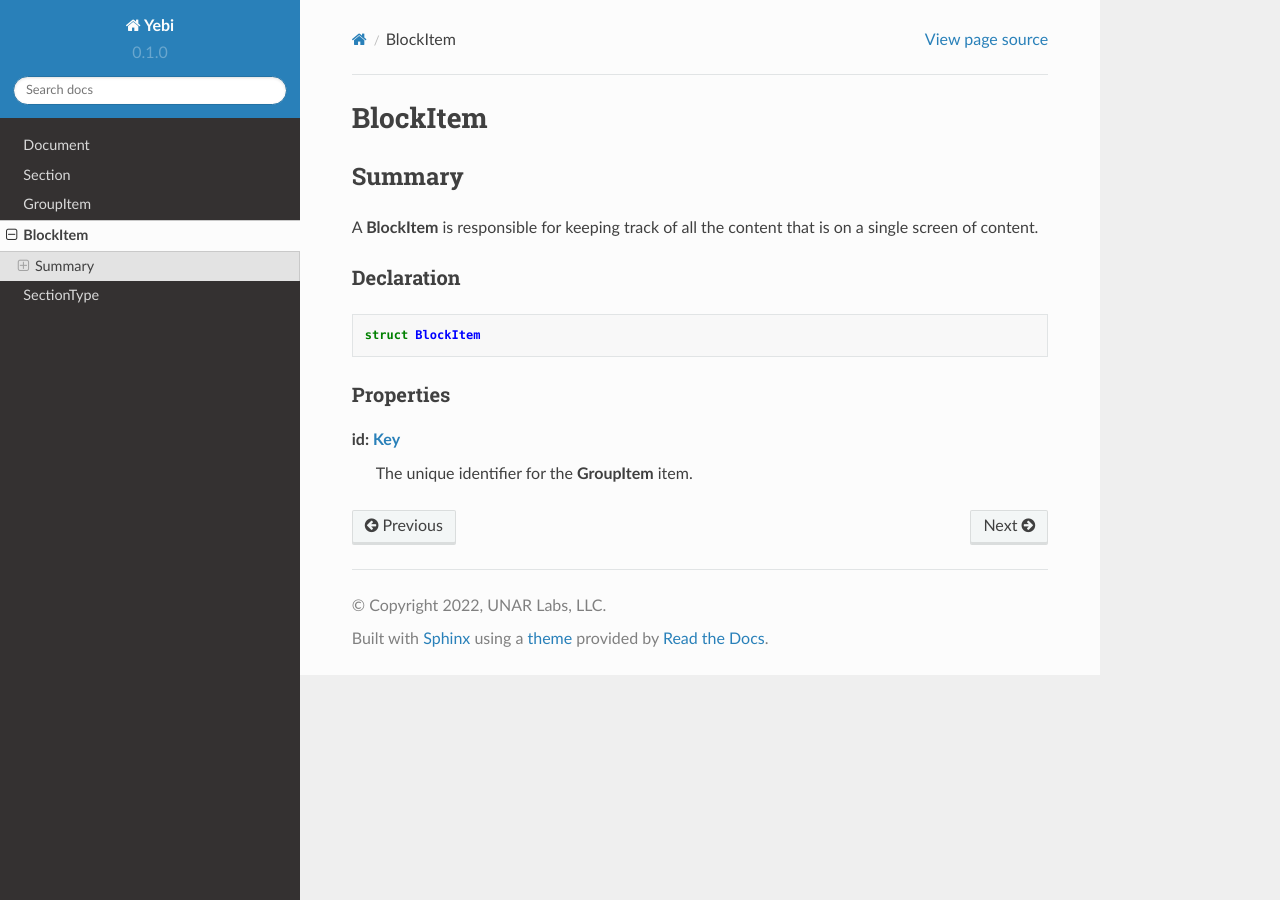
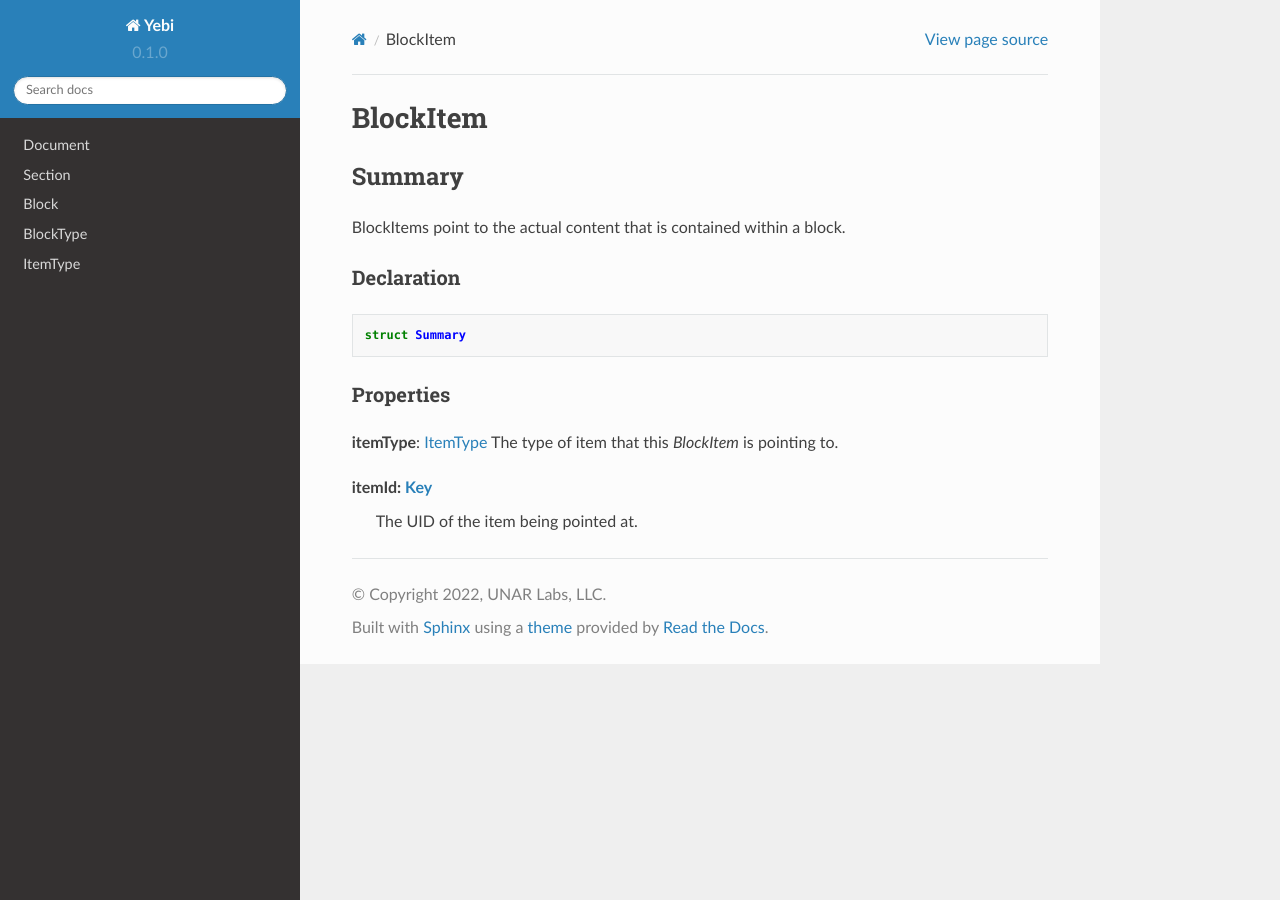
Before and after one commit to UNARDanielPratt/Yebi-Docs, a Sphinx documentation site: the page built from docs/source/blockItem.rst, in a window 1280 px wide. Built offline with Sphinx 7.4.7 and the Read the Docs theme 2.0.0, drawn with Linux system fonts in a browser that asks for light colours; pages that are not in the unit, such as notebooks, are missing from menus.

```diff
--- a/docs/source/blockItem.rst
+++ b/docs/source/blockItem.rst
@@ -1,22 +1,25 @@
 BlockItem
-=========
+=======
 
 =======
 Summary
 =======
 
-A **BlockItem** is responsible for keeping track of
-all the content that is on a single screen of content.
+BlockItems point to the actual content that is contained within a block.
+
 
 Declaration
 -----------
 
 .. code-block:: swift
 
-   struct BlockItem
+   struct Summary
 
 Properties
 ----------------
 
-**id**: :doc:`key`
-  The unique identifier for the **GroupItem** item.
+**itemType**: :doc:`itemtype`
+The type of item that this *BlockItem* is pointing to.
+
+**itemId**: :doc:`key`
+  The UID of the item being pointed at.
--- /dev/null
+++ b/docs/source/cartesianitem.rst
@@ -0,0 +1,6 @@
+CartesianItem
+=============
+
+==============
+This is a stub
+==============
--- /dev/null
+++ b/docs/source/contextitem.rst
@@ -0,0 +1,6 @@
+ContextItem
+========
+
+==============
+This is a stub
+==============
--- /dev/null
+++ b/docs/source/equationitem.rst
@@ -0,0 +1,6 @@
+EquationItem
+========
+
+==============
+This is a stub
+==============
--- a/docs/source/groupItem.rst
+++ b/docs/source/groupItem.rst
@@ -6,7 +6,7 @@ Summary
 =======
 
 A **GroupItem** is responsible for keeping track of
-all the :doc:`blockItem` objects and the order they are in.
+all the :doc:`/blockitem` objects and the order they are in.
 
 A group combines a logical ordering of "screens" and the order in which they
 should be displayed.  For example, a group may contain one passage,
@@ -26,5 +26,5 @@ Properties
 **id**: *String*
   The unique identifier for the **GroupItem** item.
 
-**blockOrder**: Array<:doc:`blockItem`>
-  An array of :doc:`key` values that track the order of :doc:`blockItem`
+**blockOrder**: Array<:doc:`/blockitem`>
+  An array of :doc:`key` values that track the order of :doc:`blockitem`
--- a/docs/source/section.rst
+++ b/docs/source/section.rst
@@ -22,7 +22,7 @@ Properties
 The unique identifier for the **Section** item.
 
 **groupOrder**: [:doc:`key`]
-  An array of :doc:'key' values that track the order of **:doc:`groupItem`**.
+  An array of :doc:'key' values that track the order of **:doc:`groupitem`**.
 
-**sectionType**: :doc:`sectionType`
+**sectionType**: :doc:`sectiontype`
   The type of section represetned (e.g. Writing).
--- /dev/null
+++ b/docs/source/shapeitem.rst
@@ -0,0 +1,6 @@
+ShapeItem
+=========
+
+==============
+This is a stub
+==============
--- /dev/null
+++ b/docs/source/tableitem.rst
@@ -0,0 +1,6 @@
+TableItem
+=========
+
+==============
+This is a stub
+==============
--- /dev/null
+++ b/docs/source/textitem.rst
@@ -0,0 +1,6 @@
+TextItem
+========
+
+==============
+This is a stub
+==============
```
Also changed, not shown: other parts of docs/source/section.rst (+1 -1 lines), docs/source/block.rst (added, +48 -0 lines), docs/source/blocktype.rst (added, +27 -0 lines), docs/source/index.rst (+6 -5 lines), docs/source/itemtype.rst (added, +33 -0 lines), docs/source/passageitem.rst (added, +37 -0 lines), docs/source/ulspan.rst (added, +27 -0 lines).
